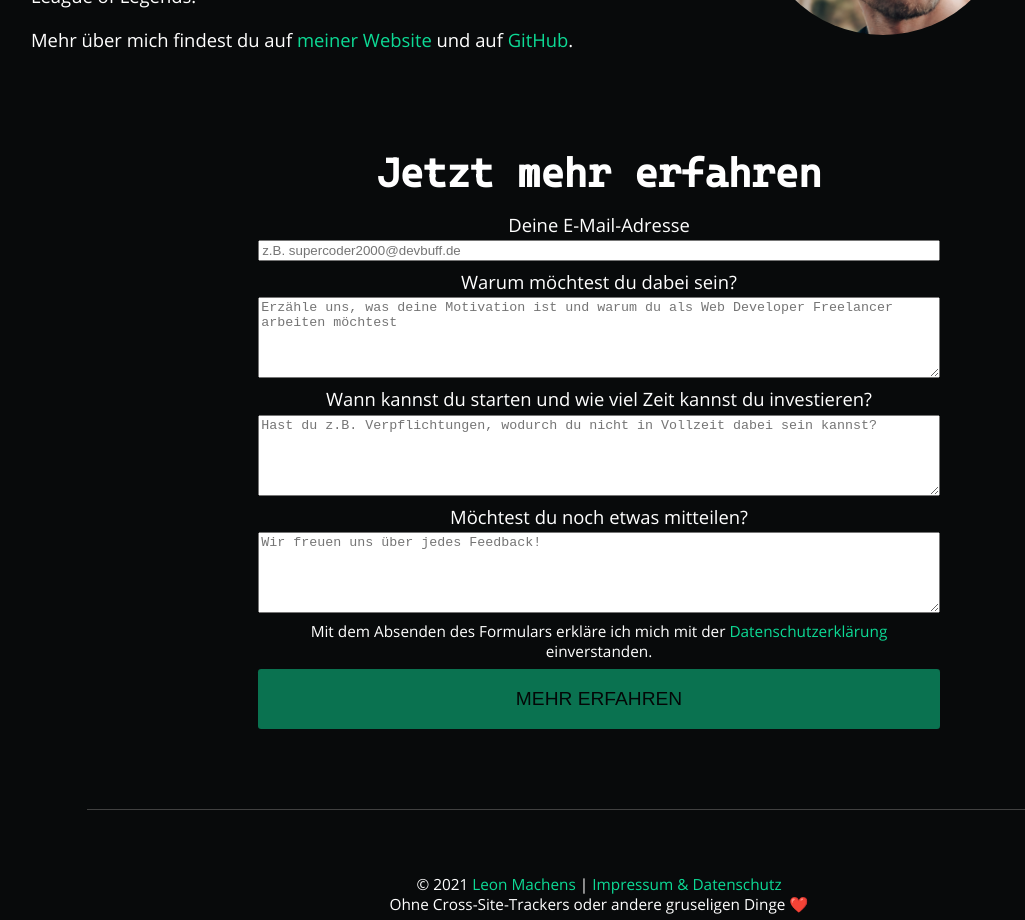
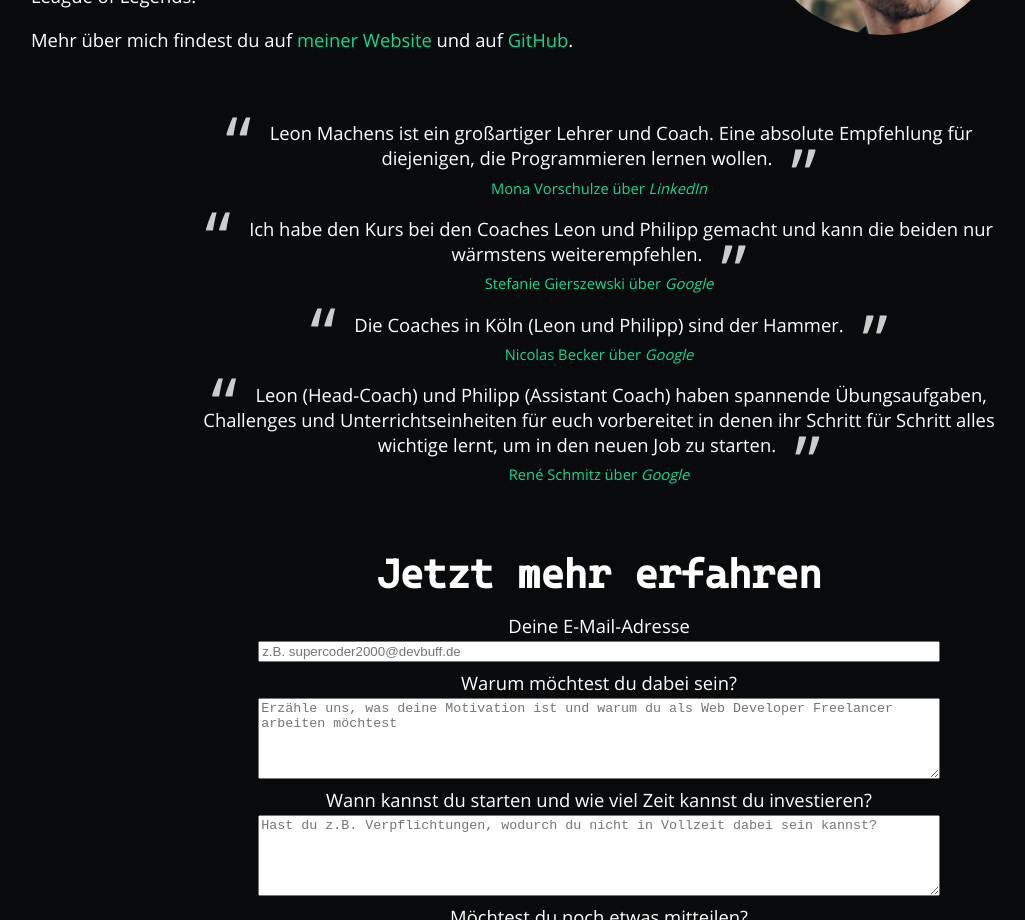
Before and after one commit to lmachens/devbuff, a Next.js app: page / in a window 1280 px wide. Shown: the part 3800-4720 px from the top of the page, without its empty margins (41-1066 px from the left). Built offline with nearby package versions, Linux system fonts and the light colour scheme.

Commit message:
✨ Add reviews

```diff
--- /dev/null
+++ b/components/Review.tsx
@@ -0,0 +1,25 @@
+import styles from "../styles/Review.module.css";
+
+type ReviewProps = {
+  message: string;
+  author: string;
+  source: string;
+  link: string;
+};
+
+function Review({ message, author, source, link }: ReviewProps) {
+  return (
+    <a href={link} target="_blank" rel="noreferrer" className={styles.review}>
+      <figure>
+        <blockquote cite={link} className={styles.blockquote}>
+          <p>{message}</p>
+        </blockquote>
+        <figcaption className={styles.figcaption}>
+          {author} über <cite>{source}</cite>
+        </figcaption>
+      </figure>
+    </a>
+  );
+}
+
+export default Review;
--- a/pages/index.tsx
+++ b/pages/index.tsx
@@ -5,6 +5,7 @@ import Badge from "../components/Badge";
 import styles from "../styles/Home.module.css";
 import Link from "next/link";
 import RegistrationForm from "../components/RegistrationForm";
+import Review from "../components/Review";
 
 const Home: NextPage = () => {
   return (
@@ -267,6 +268,32 @@ const Home: NextPage = () => {
               </p>
             </div>
           </div>
+          <div>
+            <Review
+              message="Leon Machens ist ein großartiger Lehrer und Coach. Eine absolute Empfehlung für diejenigen, die Programmieren lernen wollen."
+              author="Mona Vorschulze"
+              source="LinkedIn"
+              link="https://www.linkedin.com/posts/activity-6829744023838695424-GBx1"
+            />
+            <Review
+              message="Ich habe den Kurs bei den Coaches Leon und Philipp gemacht und kann die beiden nur wärmstens weiterempfehlen."
+              author="Stefanie Gierszewski"
+              source="Google"
+              link="https://goo.gl/maps/33pLmVMdTCFAogZX8"
+            />
+            <Review
+              message="Die Coaches in Köln (Leon und Philipp) sind der Hammer."
+              author="Nicolas Becker"
+              source="Google"
+              link="https://goo.gl/maps/ijWXBhjCWtr2intN8"
+            />
+            <Review
+              message="Leon (Head-Coach) und Philipp (Assistant Coach) haben spannende Übungsaufgaben, Challenges und Unterrichtseinheiten für euch vorbereitet in denen ihr Schritt für Schritt alles wichtige lernt, um in den neuen Job zu starten."
+              author="René Schmitz"
+              source="Google"
+              link="https://goo.gl/maps/izeNqWLHXa6Lsov16"
+            />
+          </div>
         </section>
         <section className={styles.start} id="start">
           <h2 className={styles.subtitle}>Jetzt mehr erfahren</h2>
--- /dev/null
+++ b/styles/Review.module.css
@@ -0,0 +1,38 @@
+.review {
+  color: var(--color-text);
+}
+
+.blockquote {
+  margin: 0 auto;
+  quotes: "\201C""\201D""\2018""\2019";
+}
+.blockquote:before {
+  color: #ccc;
+  content: open-quote;
+  font-size: 4em;
+  line-height: 0.1em;
+  margin-right: 0.25em;
+  vertical-align: -0.4em;
+}
+.blockquote:after {
+  color: #ccc;
+  content: close-quote;
+  font-size: 4em;
+  line-height: 0.1em;
+  margin-left: 0.25em;
+  vertical-align: -0.5em;
+}
+.blockquote p {
+  display: inline;
+}
+
+.figcaption {
+  color: var(--color-primary);
+  font-size: 0.8em;
+}
+
+@media screen and (min-width: 762px) {
+  .blockquote {
+    width: 80%;
+  }
+}
```
